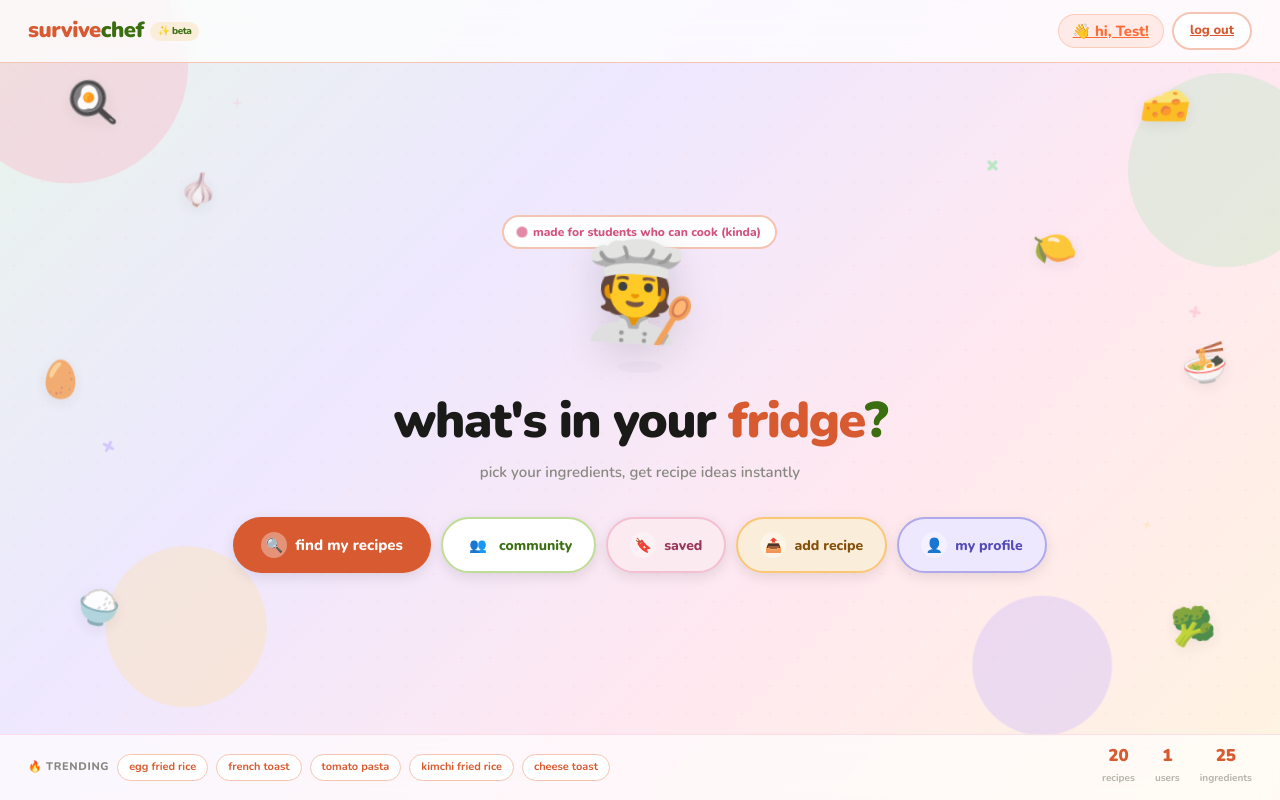
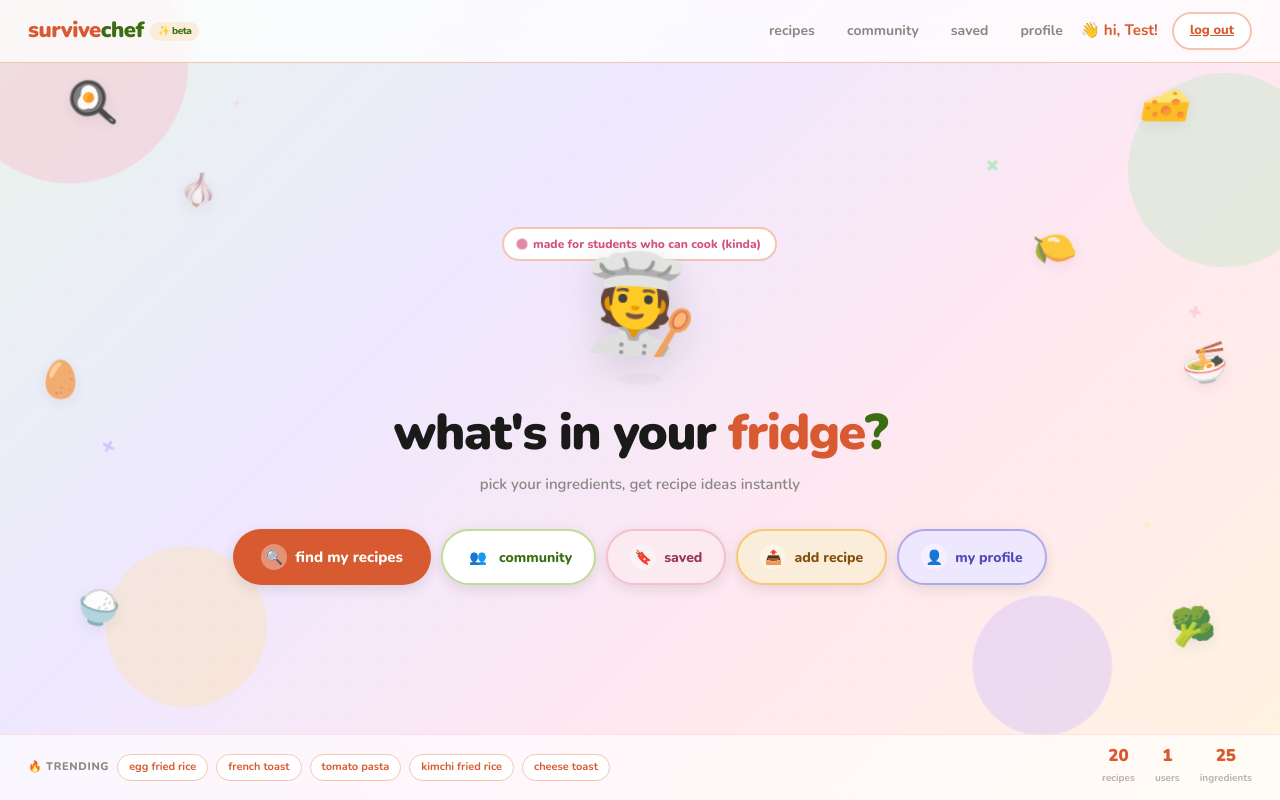
Before and after one commit to xAmyyang/cits5505, a Flask app: page / in a window 1280 px wide. Run offline with Flask 3, Linux system fonts and the light colour scheme; the visitor is signed in with stand-in values (Sample User, id 1); data comes from the database, SQL or seed files in the repository.

Commit message:
aligned the navbar+the greeting on home page

```diff
--- a/app.py
+++ b/app.py
@@ -279,6 +279,7 @@ def home():
 
     return render_template(
         "index.html",
+        active_page="home",
         trending_recipes=trending_recipes,
         recipe_count=recipe_count,
         user_count=user_count,
--- a/static/css/homepage.css
+++ b/static/css/homepage.css
@@ -352,7 +352,14 @@
       transition: background 0.12s;
       text-decoration: none;
     }
+
     .sc-trend-chip:hover { background: #FAECE7; color: #D85A30; }
     .sc-stats { display: flex; gap: 20px; }
     .sc-stat-num { font-size: 17px; font-weight: 900; color: #D85A30; display: block; line-height: 1; }
     .sc-stat-lbl { font-size: 10px; font-weight: 700; color: #B4B2A9; }
+    .sc-nav-greeting{
+      font-weight: 700;
+      color: #D85A30;
+      margin-right: 6px;
+      font-size: 0.95rem;
+    }
--- a/templates/index.html
+++ b/templates/index.html
@@ -52,19 +52,12 @@
   <span class="sparkle" style="top:38%;right:6%;width:16px;height:16px;--col:#FFB3C6;--dur:3s;--delay:1.1s;"></span>
 
   <!-- ── Navbar ── -->
-  <!-- ── Navbar ── -->
-  <nav class="sc-navbar">
-    <a class="sc-logo" href="{{ url_for('home') }}">survive<span>chef</span><span class="sc-logo-badge">✨ beta</span></a>
-    <div class="sc-nav-links" id="sc-nav-auth">
-      {% if is_logged_in %}
-      <a href="{{ url_for('profile') }}" class="sc-nav-user">👋 hi, {{ current_user_name.split(' ')[0] }}!</a>
-      <a href="{{ url_for('logout') }}" class="sc-nav-btn ghost">log out</a>
-      {% else %}
-      <a href="{{ url_for('login') }}" class="sc-nav-btn ghost">log in</a>
-      <a href="{{ url_for('signup') }}" class="sc-nav-btn solid">sign up free</a>
-      {% endif %}
-    </div>
-  </nav>
+  {% include "navbar.html" %}
+  {% if is_logged_in %}
+<div class="homepage-greeting">
+  👋 hi, {{ current_user_name.split(' ')[0] }}!
+</div>
+{% endif %}
 
   <!-- ── Hero ── -->
   <div class="sc-hero">
--- a/templates/navbar.html
+++ b/templates/navbar.html
@@ -25,9 +25,15 @@
         profile
       </a>
 
-      <a href="{{ url_for('logout') }}" class="sc-nav-btn ghost">
-        log out
-      </a>
+      {% if active_page == 'home' %}
+  <span class="sc-nav-greeting">
+    👋 hi, {{ current_user_name.split(' ')[0] }}!
+  </span>
+  {% endif %}
+
+  <a href="{{ url_for('logout') }}" class="sc-nav-btn ghost">
+  log out
+  </a>
     {% else %}
       <a href="{{ url_for('login') }}" class="sc-nav-btn ghost">
         log in
```
